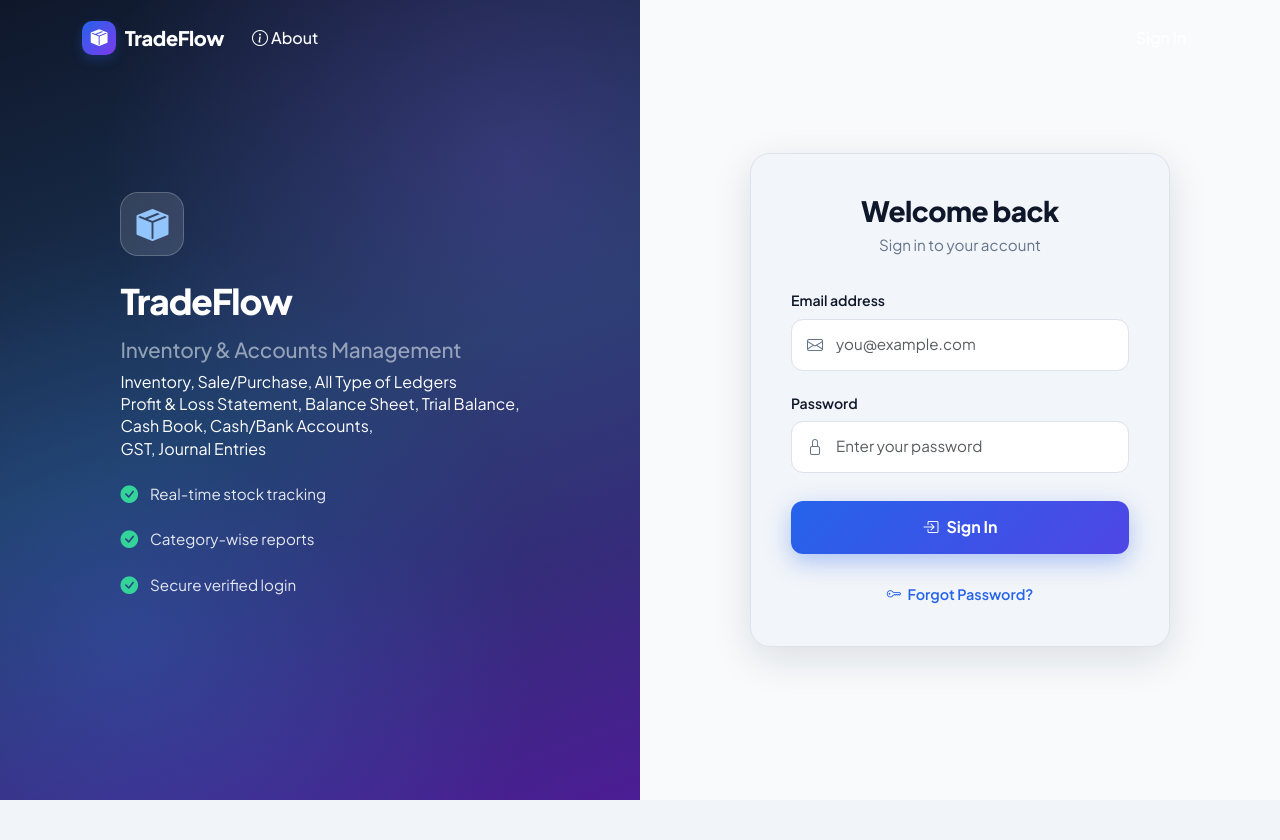
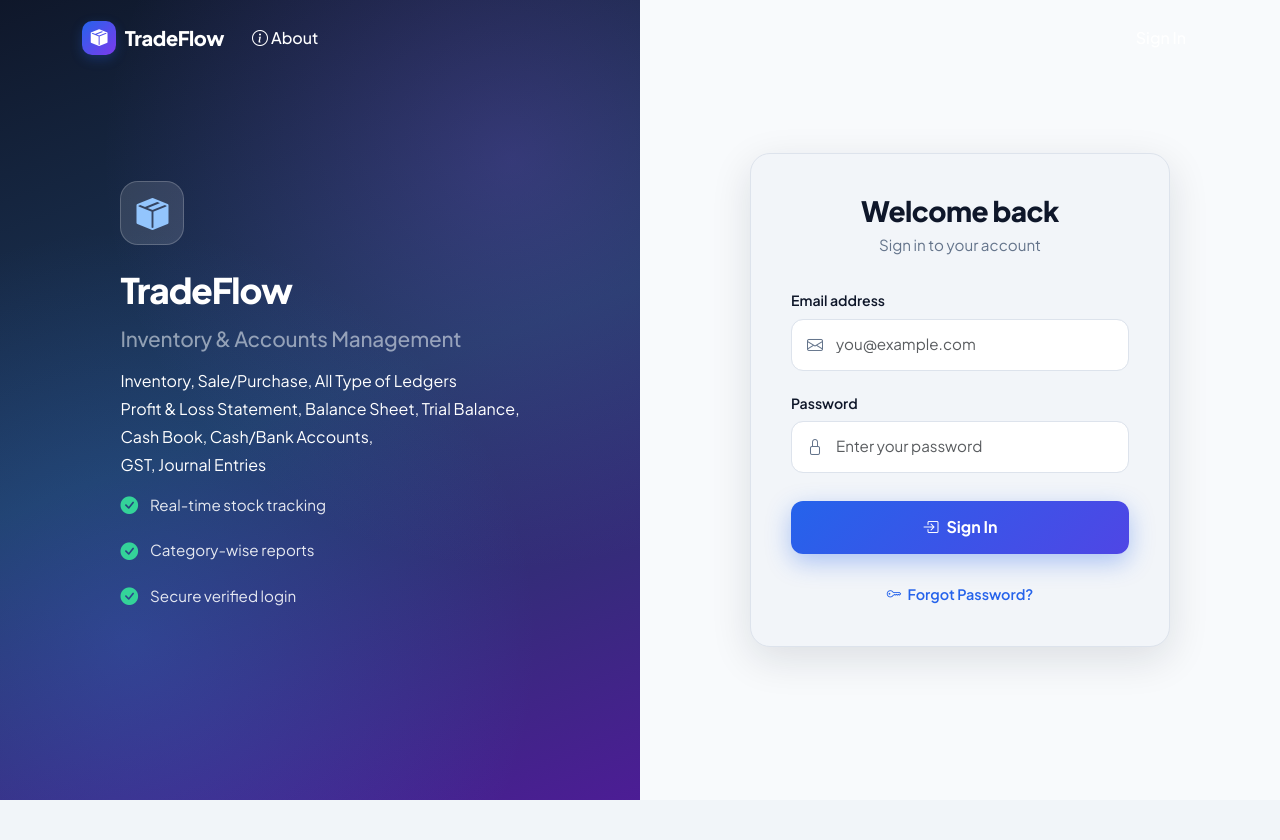
Before and after one commit to sabir1080/SalPurFlask1080, a Flask app: page /signin in a window 1280 px wide. Shown: the top 840 px of the page. Run offline with Flask 3, Linux system fonts and the light colour scheme; parts of the project's set-up code (start-up, migrations or seed data) failed here and were passed over; some libraries are stand-ins or nearby versions.

Commit message:
style(signin): fix nh-detail line-height and drop duplicate markup
Co-Authored-By: Claude Opus 4.8 <noreply@anthropic.com>

```diff
--- a/static/css/style.css
+++ b/static/css/style.css
@@ -369,9 +369,9 @@ body {
 }
 
 .nh-detail {
-    margin-bottom: 1.4rem;
-    line-height: 0}
-
+    margin-bottom: 0.35rem;
+    line-height: 1.4;
+}
 
 .nh-title-welcome {
     display: block;
--- a/templates/signin.html
+++ b/templates/signin.html
@@ -17,17 +17,9 @@
             <h1>{{ app_name }}</h1>
             <p class="nh-title-sub">Inventory &amp; Accounts Management</p>
             <p class="nh-detail">Inventory, Sale/Purchase, All Type of Ledgers</p>
-            <p class="nh-detail">Profit & Loss Statement, Balance Sheet, Trial Balance,</p>
+            <p class="nh-detail">Profit &amp; Loss Statement, Balance Sheet, Trial Balance,</p>
             <p class="nh-detail">Cash Book, Cash/Bank Accounts,</p>
             <p class="nh-detail">GST, Journal Entries</p>
-
-            <!--<h1>{{ app_name }}</h1>
-            <p class="nh-title-sub">Inventory &amp; Accounts Management</p>
-            <p class="nh-detail">Inventory, Sale/Purchase, All Type of Ledgers</p>
-            <p class="nh-detail">Profit & Loss Statement, Balance Sheet, Trial Balance,</p>
-            <p class="nh-detail">Cash Book, Cash/Bank Accounts,</p>
-            <p class="nh-detail">GST, Journal Entries</p> -->
-
 
             <ul class="auth-benefits">
                 <li><i class="bi bi-check-circle-fill"></i> Real-time stock tracking</li>
```
